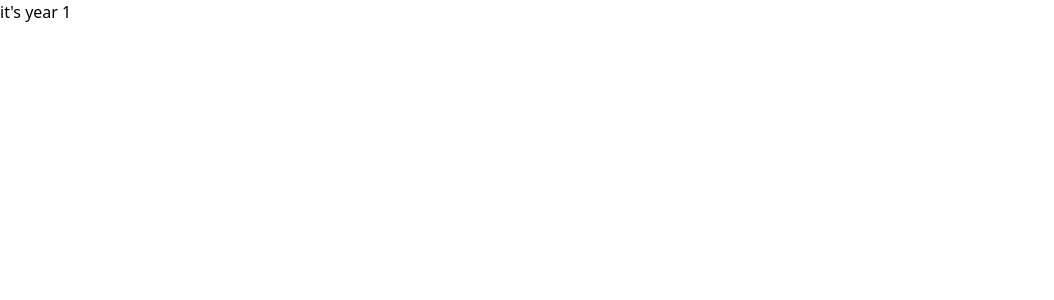
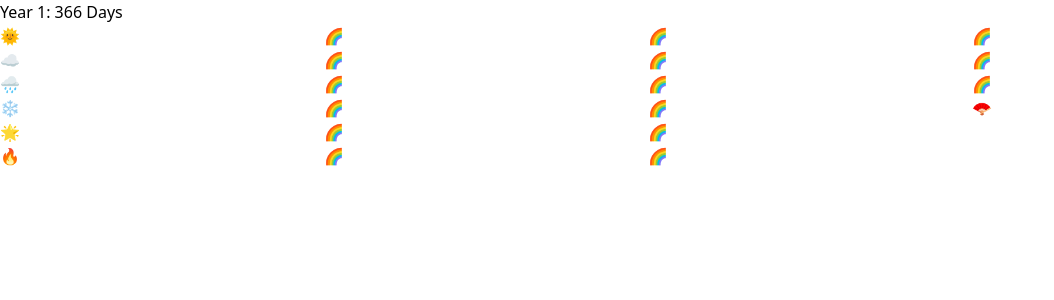
Before and after one commit to Hardelzs/year-book, a React (Vite) app: page /Year1 in a window 1280 px wide. Shown: the top 300 px of the page, without its empty margins (0-1054 px from the left). Built offline with nearby package versions, Linux system fonts and the light colour scheme.

Commit message:
Created the year1 of the page

```diff
--- a/src/Components/Year1.jsx
+++ b/src/Components/Year1.jsx
@@ -1,11 +1,36 @@
-
+import { useState } from "react";
+import daysData from "../data/daysData.json";
 
 const Year1 = () => {
+  const [activeDay, setActiveDay] = useState(null); // Store the currently active (clicked) day
+
+  const handleDayClick = (day) => {
+    // Toggle the active day: if already active, set to null; otherwise, set to clicked day
+    setActiveDay(activeDay === day.id ? null : day.id);
+  };
+
   return (
-    <div>
-      it&apos;s year 1
+    <div className="flex flex-col items-center">
+      <h1 className="text-2xl font-bold mb-6">Year 1: 366 Days</h1>
+      <div className="grid grid-cols-7 gap-4 grey">
+        {daysData.days.map((day) => (
+          <div
+            key={day.id}
+            className={`transition-all duration-300 cursor-pointer flex items-center justify-center rounded-lg ${
+              activeDay === day.id ? "bg-blue-400 w-48 h-48" : "bg-gray-200 w-40 h-40 mb-[1rem]"
+            }`}
+            onClick={() => handleDayClick(day)}
+          >
+            {activeDay === day.id ? (
+              <span className="text-white font-bold text-center">{day.text}</span>
+            ) : (
+              <span className="text-4xl">{day.icon}</span>
+            )}
+          </div>
+        ))}
+      </div>
     </div>
-  )
-}
+  );
+};
 
-export default Year1
+export default Year1;
--- a/src/Components/YearBook.jsx
+++ b/src/Components/YearBook.jsx
@@ -81,7 +81,8 @@ const YearBook = () => {
         <div className="flex gap-2">
           <input
             type="text"
-            className="border-black border rounded-full focus:outline-none"
+            className="border-black border font-mono rounded-full focus:outline-none"
+            placeholder="Search Year Book"
           />
           <button
             type="submit"
--- /dev/null
+++ b/src/Data/DaysData.json
@@ -0,0 +1,26 @@
+{
+    "days": [
+      { "id": 1, "icon": "🌞", "text": "Day 1: A sunny start!" },
+      { "id": 2, "icon": "☁️", "text": "Day 2: Cloudy skies." },
+      { "id": 3, "icon": "🌧️", "text": "Day 3: Rainy and calm." },
+      { "id": 4, "icon": "❄️", "text": "Day 4: Snow is here!" },
+      { "id": 5, "icon": "🌟", "text": "Day 5: A starry night." },
+      { "id": 6, "icon": "🔥", "text": "Day 6: Burn bright." },
+      { "id": 7, "icon": "🌈", "text": "Day 7: Rainbows ahead!" },
+      { "id": 8, "icon": "🌈", "text": "Day 7: Rainbows ahead!" },
+      { "id": 9, "icon": "🌈", "text": "Day 7: Rainbows ahead!" },
+      { "id": 10, "icon": "🌈", "text": "Day 7: Rainbows ahead!" },
+      { "id": 11, "icon": "🌈", "text": "Day 7: Rainbows ahead!" },
+      { "id": 12, "icon": "🌈", "text": "Day 7: Rainbows ahead!" },
+      { "id": 13, "icon": "🌈", "text": "Day 7: Rainbows ahead!" },
+      { "id": 14, "icon": "🌈", "text": "Day 7: Rainbows ahead!" },
+      { "id": 15, "icon": "🌈", "text": "Day 7: Rainbows ahead!" },
+      { "id": 16, "icon": "🌈", "text": "Day 7: Rainbows ahead!" },
+      { "id": 17, "icon": "🌈", "text": "Day 7: Rainbows ahead!" },
+      { "id": 18, "icon": "🌈", "text": "Day 7: Rainbows ahead!" },
+      { "id": 19, "icon": "🌈", "text": "Day 7: Rainbows ahead!" },
+      { "id": 20, "icon": "🌈", "text": "Day 7: Rainbows ahead!" },
+      { "id": 21, "icon": "🌈", "text": "Day 7: Rainbows ahead!" },
+      { "id": 22, "icon": "🪭", "text": "Day 7: Rainbows ahead!" }
+    ]
+  }
--- a/src/index.css
+++ b/src/index.css
@@ -1,3 +1,23 @@
 @tailwind base;
 @tailwind components;
 @tailwind utilities;
+
+input{
+    font-size: 20px;
+    height: 45px;
+    width: 300px;
+    padding: 15px;
+}
+
+/* Example additional classes for a grid layout */
+.grey {
+    columns: 300px;
+  }
+
+  .rounded-lg {
+    border-radius: 0.5rem;
+  }
+
+  .transition-all {
+    transition: all 0.3s ease-in-out;
+  }
```
Also changed, not shown: public/images/download.jpeg (added).
